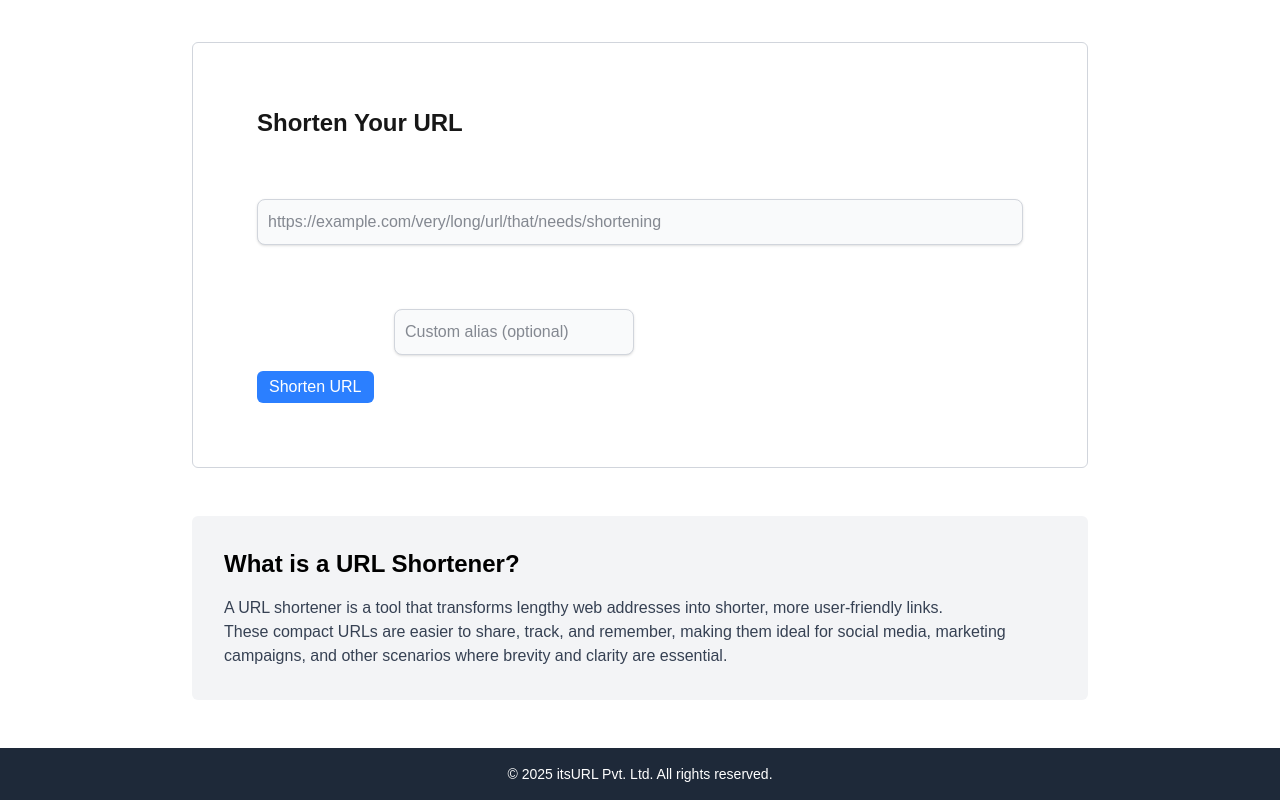
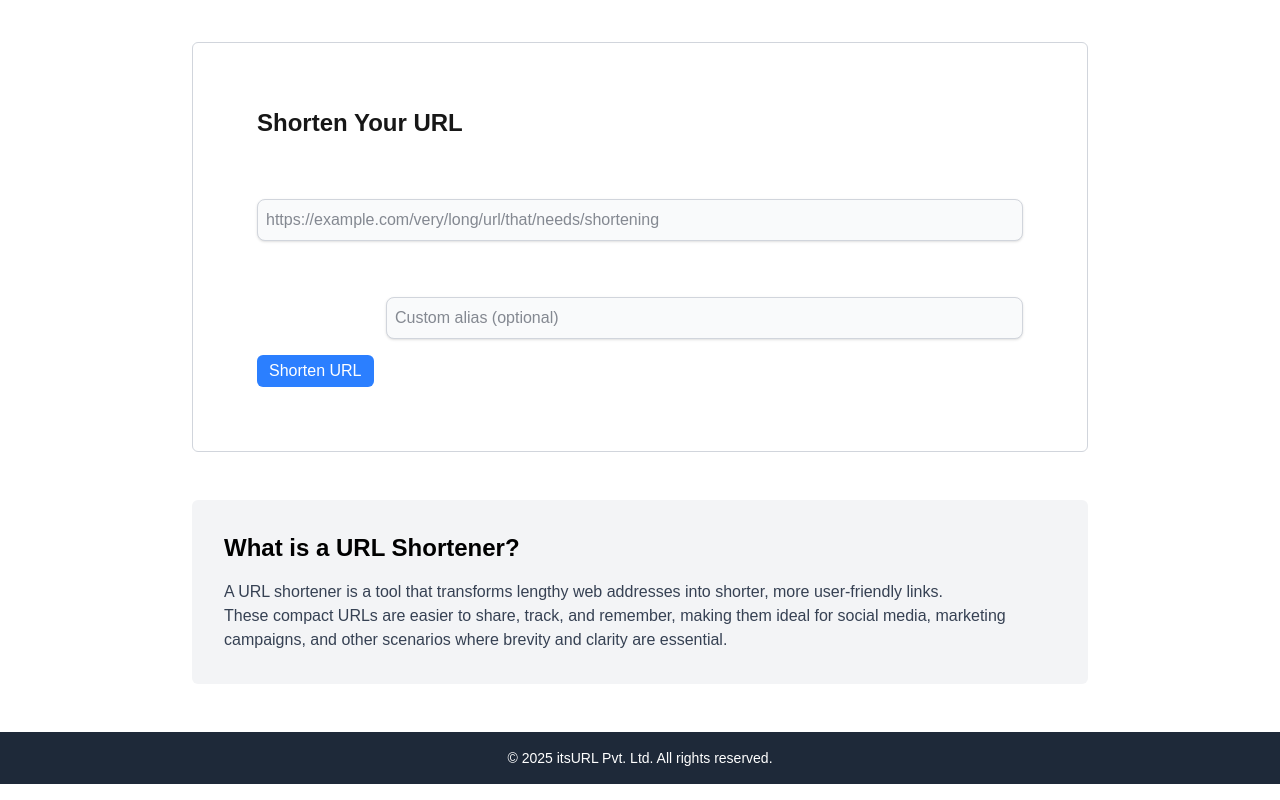
Before and after one commit to avi-watwani/itsurl-shortner, a Next.js app: page / in a window 1280 px wide. Shown: the part 806-1606 px from the top of the page. Built offline with nearby package versions, Linux system fonts and the light colour scheme.

Commit message:
feat: adjust input padding and layout for better user experience in URL shortening form

```diff
--- a/app/page.tsx
+++ b/app/page.tsx
@@ -118,14 +118,14 @@ export default function HomePage() {
               value={longUrl || ''}
               onChange={(e) => setLongUrl(e.target.value)}
               placeholder="https://example.com/very/long/url/that/needs/shortening"
-              className="block w-full rounded-lg border border-gray-300 bg-gray-50 p-2 sm:p-2.5 text-gray-900 shadow-sm focus:border-blue-500 focus:ring-blue-500 text-base sm:text-base" // Set font size to at least 16px
+              className="block w-full rounded-lg border border-gray-300 bg-gray-50 p-1.5 sm:p-2 text-gray-900 shadow-sm focus:border-blue-500 focus:ring-blue-500 text-base sm:text-base" // Set font size to at least 16px
             />
             <br />
             <label htmlFor="customShortUrl" className="block text-sm sm:text-base font-medium text-white mb-1">
               Set Custom Short URL (optional)
             </label>
-            <div className="flex flex-col sm:flex-row items-start sm:items-center space-y-4 sm:space-y-0 sm:space-x-4 mt-4">
-              <label htmlFor="customShortUrl" className="text-sm sm:text-base font-medium text-white">
+            <div className="flex items-center space-x-2 mt-2 w-full">
+              <label htmlFor="customShortUrl" className="text-sm sm:text-base font-medium text-white flex-shrink-0">
                 https://itsurl.com/
               </label>
               <input
@@ -144,7 +144,7 @@ export default function HomePage() {
                   }
                 }}
                 placeholder="Custom alias (optional)"
-                className="w-60 rounded-lg border border-gray-300 bg-gray-50 p-2 sm:p-2.5 text-gray-900 shadow-sm focus:border-blue-500 focus:ring-blue-500 text-base sm:text-base"
+                className="flex-grow min-w-0 max-w-full rounded-lg border border-gray-300 bg-gray-50 p-1.5 sm:p-2 text-gray-900 shadow-sm focus:border-blue-500 focus:ring-blue-500 text-sm sm:text-base"
               />
             </div>
             {invalidMessage && <div className="flex flex-col sm:flex-row items-start sm:items-center space-y-4 sm:space-y-0 sm:space-x-4 mt-4">
```
